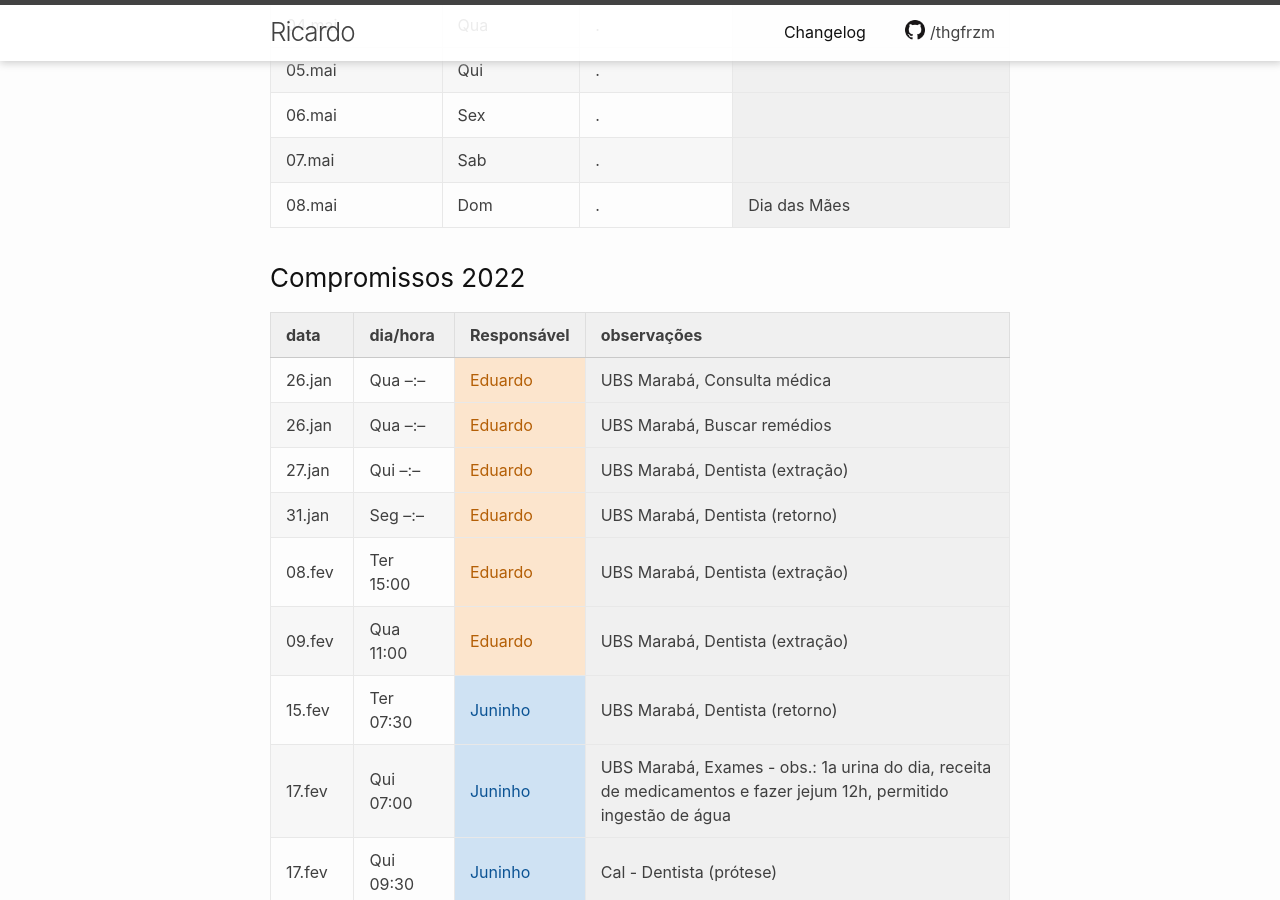
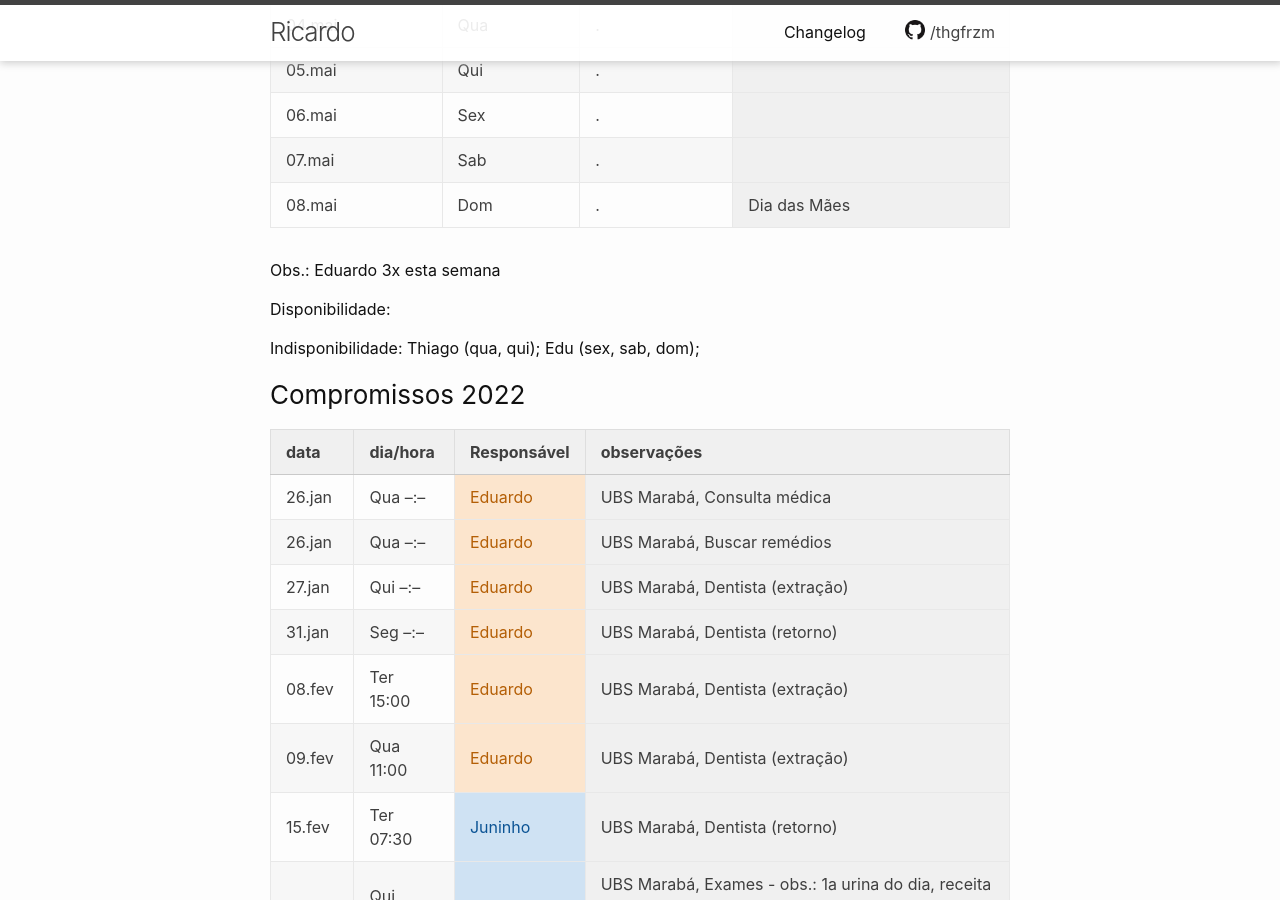
Before and after one commit to thgfrzm/ricardo, a Jekyll site: the page built from _posts/2018-12-13-escala-visitas.markdown, in a window 1280 px wide and 900 px high, scrolled down 513 px. Built offline with Jekyll 4.4.1, drawn with Linux system fonts in a browser that asks for light colours.

Commit message:
Update 2018-12-13-escala-visitas.markdown

```diff
--- a/_posts/2018-12-13-escala-visitas.markdown
+++ b/_posts/2018-12-13-escala-visitas.markdown
@@ -30,6 +30,12 @@ categories: agenda
 | 06.mai | Sex | .      |              |
 | 07.mai | Sab | .      |              |
 | 08.mai | Dom | .      | Dia das Mães |
+
+Obs.: Eduardo 3x esta semana
+
+Disponibilidade:
+
+Indisponibilidade: Thiago (qua, qui); Edu (sex, sab, dom);
 
 
 ### Compromissos 2022
```
